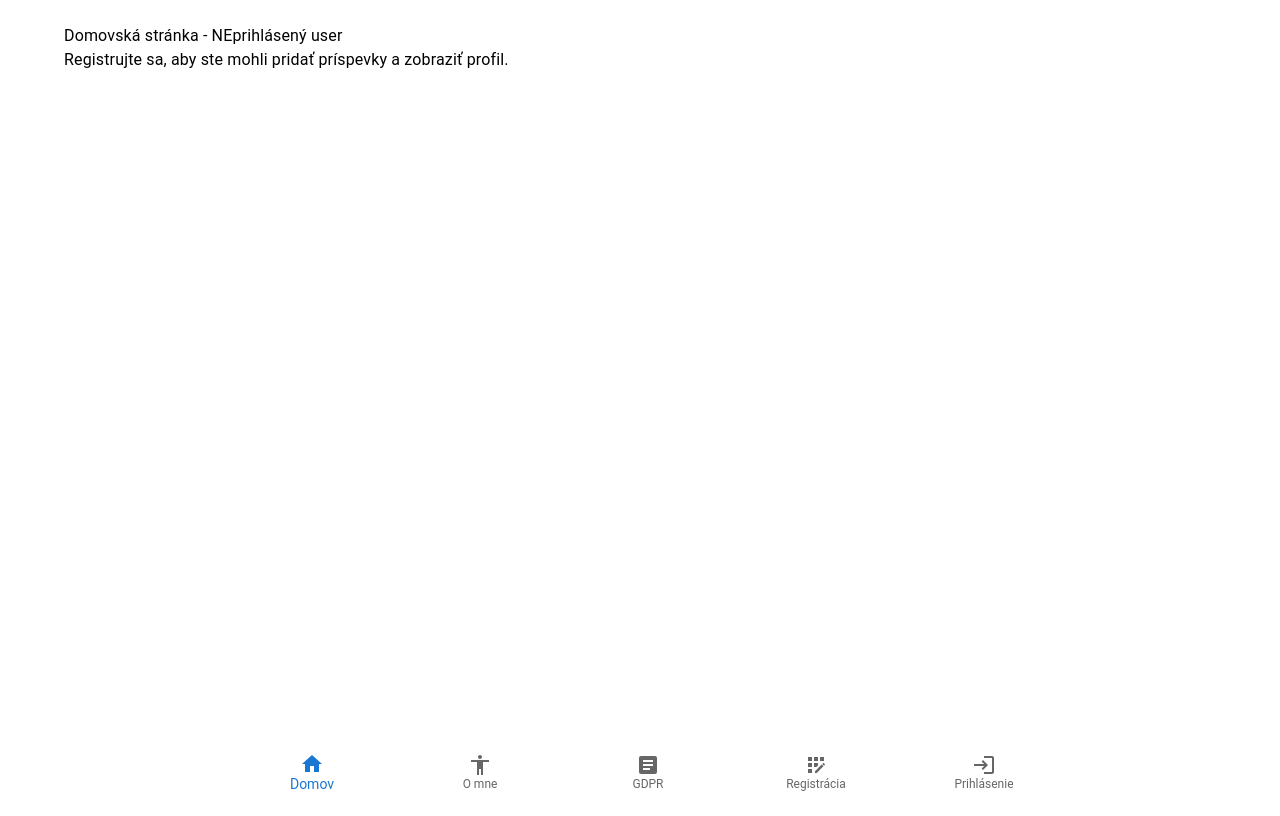
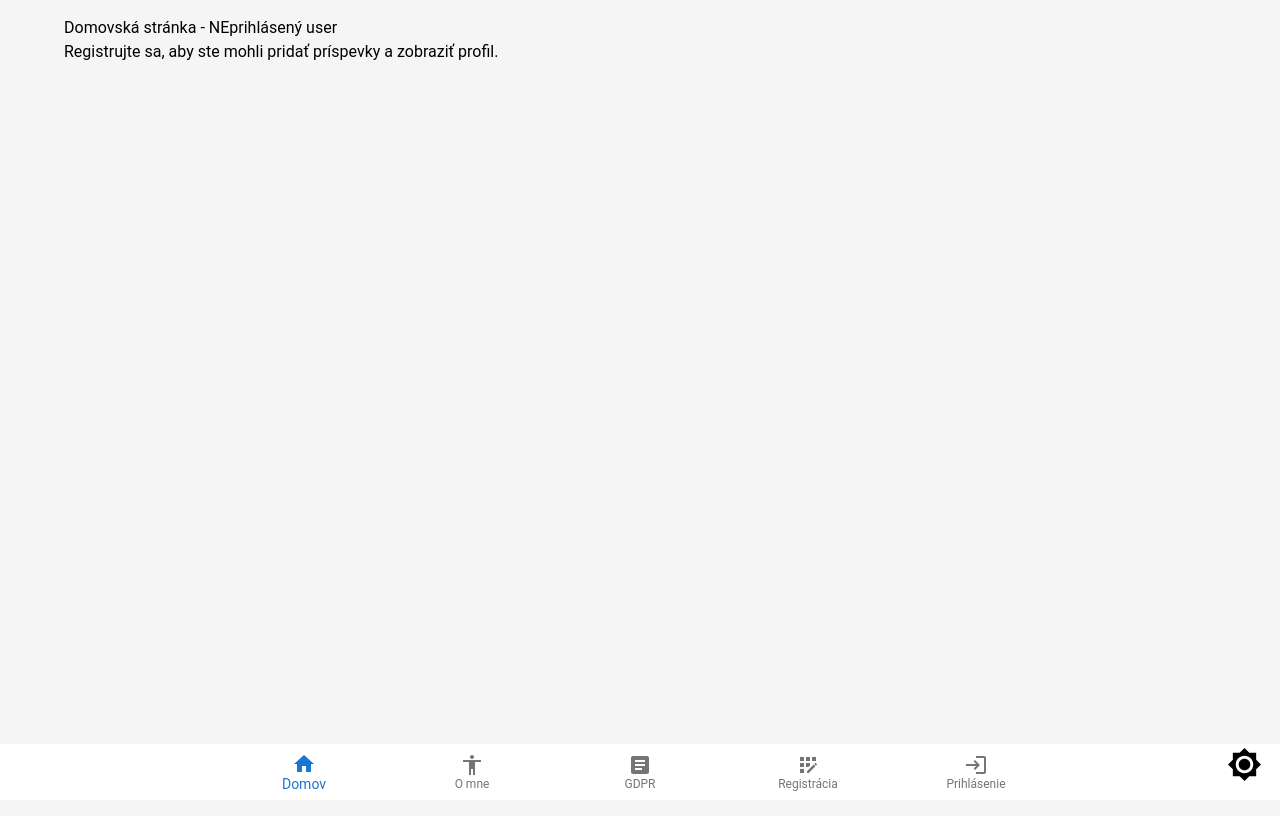
Before and after one commit to kidoplex/prax_final2, a Next.js app: page / in a window 1280 px wide. Built offline with nearby package versions, Linux system fonts and the light colour scheme; no server answers.

Commit message:
theme changing

```diff
--- a/src/app/layout.tsx
+++ b/src/app/layout.tsx
@@ -1,9 +1,8 @@
-// app/layout.tsx
-
 import { Metadata } from "next";
 import "./globals.css";
 import Navbar from "../components/NavBar";
 import AuthProvider from "../components/AuthProvider";
+import ThemeProviderWrapper from "../components/ThemeProvider";
 
 export const metadata: Metadata = {
   title: "SnapZoška",
@@ -18,12 +17,14 @@ export default function RootLayout({
   return (
     <html lang="sk">
       <body>
-        <AuthProvider>
+        <ThemeProviderWrapper> {/* Wrap everything in the theme provider */}
+          <AuthProvider>
             <div style={{ minHeight: "100vh", display: "flex", flexDirection: "column" }}>
               <main style={{ flexGrow: 1 }}>{children}</main>
             </div>
             <Navbar />
-        </AuthProvider>
+          </AuthProvider>
+        </ThemeProviderWrapper>
       </body>
     </html>
   );
--- a/src/components/NavBar.tsx
+++ b/src/components/NavBar.tsx
@@ -1,40 +1,55 @@
-// src/components/NavBar.tsx
-
 "use client";
 
 import * as React from "react";
-import { BottomNavigation, BottomNavigationAction, Box, Avatar } from "@mui/material";
+import { BottomNavigation, BottomNavigationAction, Box, Avatar, IconButton } from "@mui/material";
 import HomeIcon from "@mui/icons-material/Home";
 import SearchIcon from "@mui/icons-material/Search";
 import AddCircleIcon from "@mui/icons-material/AddCircle";
 import LoginIcon from "@mui/icons-material/Login";
-import AccessibilityIcon from '@mui/icons-material/Accessibility';
-import ArticleIcon from '@mui/icons-material/Article';
+import AccessibilityIcon from "@mui/icons-material/Accessibility";
+import ArticleIcon from "@mui/icons-material/Article";
 import AppRegistrationIcon from "@mui/icons-material/AppRegistration";
 import LogoutIcon from "@mui/icons-material/Logout";
+import Brightness7Icon from "@mui/icons-material/Brightness7"; // Sun icon
+import Brightness4Icon from "@mui/icons-material/Brightness4"; // Moon icon
 import { useRouter } from "next/navigation";
 import { useSession } from "next-auth/react";
+import { useThemeToggle } from "../components/ThemeProvider"; // Use the theme toggle hook
 
 export default function Navbar() {
-  const [value, setValue] = React.useState<string>("/"); // Specify type for state
+  const [value, setValue] = React.useState<string>("/");
+  const [isSun, setIsSun] = React.useState(true); // State for sun/moon toggle
+  const toggleTheme = useThemeToggle(); // Theme toggle function
   const router = useRouter();
   const { data: session, status } = useSession();
 
   const handleNavigation = (event: React.SyntheticEvent, newValue: string) => {
-    console.log("Navigating to:", newValue); // Debugging step
     setValue(newValue);
-    if (!session && newValue !== "/auth/registracia" && newValue !== "/auth/prihlasenie" && newValue !== "/" && newValue !== "/o-mne" && newValue !== "/gdpr") {
-      router.push("/auth/registracia"); // Redirect to registration if not logged in
+    if (
+      !session &&
+      newValue !== "/auth/registracia" &&
+      newValue !== "/auth/prihlasenie" &&
+      newValue !== "/" &&
+      newValue !== "/o-mne" &&
+      newValue !== "/gdpr"
+    ) {
+      router.push("/auth/registracia");
     } else {
       router.push(newValue);
     }
+  };
+
+  // Toggle the sun/moon and theme
+  const handleThemeToggle = () => {
+    setIsSun((prev) => !prev);
+    toggleTheme();
   };
 
   // Non-authenticated navigation paths
   const nonAuthPaths = [
     { label: "Domov", value: "/", icon: <HomeIcon /> },
     { label: "O mne", value: "/o-mne", icon: <AccessibilityIcon /> },
-    { label: "GDPR", value: "/gdpr", icon: <ArticleIcon />},
+    { label: "GDPR", value: "/gdpr", icon: <ArticleIcon /> },
     { label: "Registrácia", value: "/auth/registracia", icon: <AppRegistrationIcon /> },
     { label: "Prihlásenie", value: "/auth/prihlasenie", icon: <LoginIcon /> },
   ];
@@ -46,7 +61,7 @@ export default function Navbar() {
     { label: "Pridať", value: "/prispevok", icon: <AddCircleIcon /> },
     {
       label: "Profil",
-      value: "/profile", // Use the correct path to the profile page
+      value: "/profile",
       icon: session?.user?.image ? (
         <Avatar alt={session?.user?.name || "User"} src={session?.user?.image || undefined} />
       ) : (
@@ -56,7 +71,6 @@ export default function Navbar() {
     { label: "Odhlásiť", value: "/auth/odhlasenie", icon: <LogoutIcon /> },
   ];
 
-  // Decide which paths to use based on authentication status
   const navigationPaths = status === "authenticated" ? authPaths : nonAuthPaths;
 
   return (
@@ -70,6 +84,18 @@ export default function Navbar() {
             icon={path.icon}
           />
         ))}
+        {/* Sun/Moon Toggle */}
+        <IconButton
+          onClick={handleThemeToggle}
+          sx={{
+            position: "absolute",
+            bottom: "10px",
+            right: "10px",
+          }}
+          color="inherit"
+        >
+          {isSun ? <Brightness7Icon fontSize="large" /> : <Brightness4Icon fontSize="large" />}
+        </IconButton>
       </BottomNavigation>
     </Box>
   );
--- /dev/null
+++ b/src/components/ThemeProvider.tsx
@@ -0,0 +1,28 @@
+"use client";
+
+
+import React, { useState, createContext, useContext } from "react";
+import { ThemeProvider, CssBaseline } from "@mui/material";
+import { lightTheme, darkTheme } from "../configs/theme"; // Import themes from config
+
+const ThemeToggleContext = createContext<() => void>(() => {});
+export const useThemeToggle = () => useContext(ThemeToggleContext);
+
+const ThemeProviderWrapper: React.FC<{ children: React.ReactNode }> = ({ children }) => {
+  const [isDarkMode, setIsDarkMode] = useState(false);
+
+  const toggleTheme = () => {
+    setIsDarkMode((prev) => !prev);
+  };
+
+  return (
+    <ThemeToggleContext.Provider value={toggleTheme}>
+      <ThemeProvider theme={isDarkMode ? darkTheme : lightTheme}>
+        <CssBaseline /> {/* Ensures the global styles respect the theme */}
+        {children}
+      </ThemeProvider>
+    </ThemeToggleContext.Provider>
+  );
+};
+
+export default ThemeProviderWrapper;
--- /dev/null
+++ b/src/configs/theme.ts
@@ -0,0 +1,47 @@
+import { createTheme } from "@mui/material";
+
+export const lightTheme = createTheme({
+  palette: {
+    mode: "light",
+    primary: {
+      main: "#1976d2", // Blue for light mode
+    },
+    secondary: {
+      main: "#ff4081",
+    },
+    background: {
+      default: "#f5f5f5",
+      paper: "#ffffff",
+    },
+    text: {
+      primary: "#000000",
+      secondary: "#757575",
+    },
+  },
+  typography: {
+    fontFamily: "'Roboto', 'Arial', sans-serif",
+  },
+});
+
+export const darkTheme = createTheme({
+  palette: {
+    mode: "dark",
+    primary: {
+      main: "#d32f2f", // Red for dark mode
+    },
+    secondary: {
+      main: "#ff4081",
+    },
+    background: {
+      default: "#121212",
+      paper: "#1e1e1e",
+    },
+    text: {
+      primary: "#ffffff",
+      secondary: "#bdbdbd",
+    },
+  },
+  typography: {
+    fontFamily: "'Roboto', 'Arial', sans-serif",
+  },
+});
```
